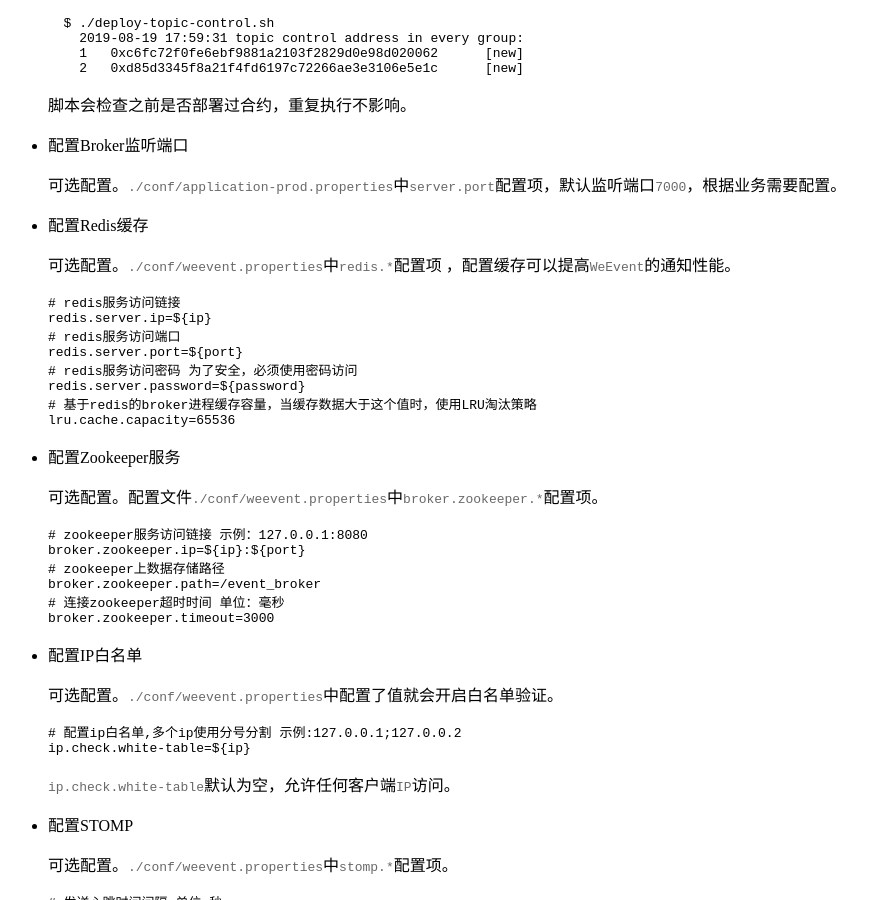
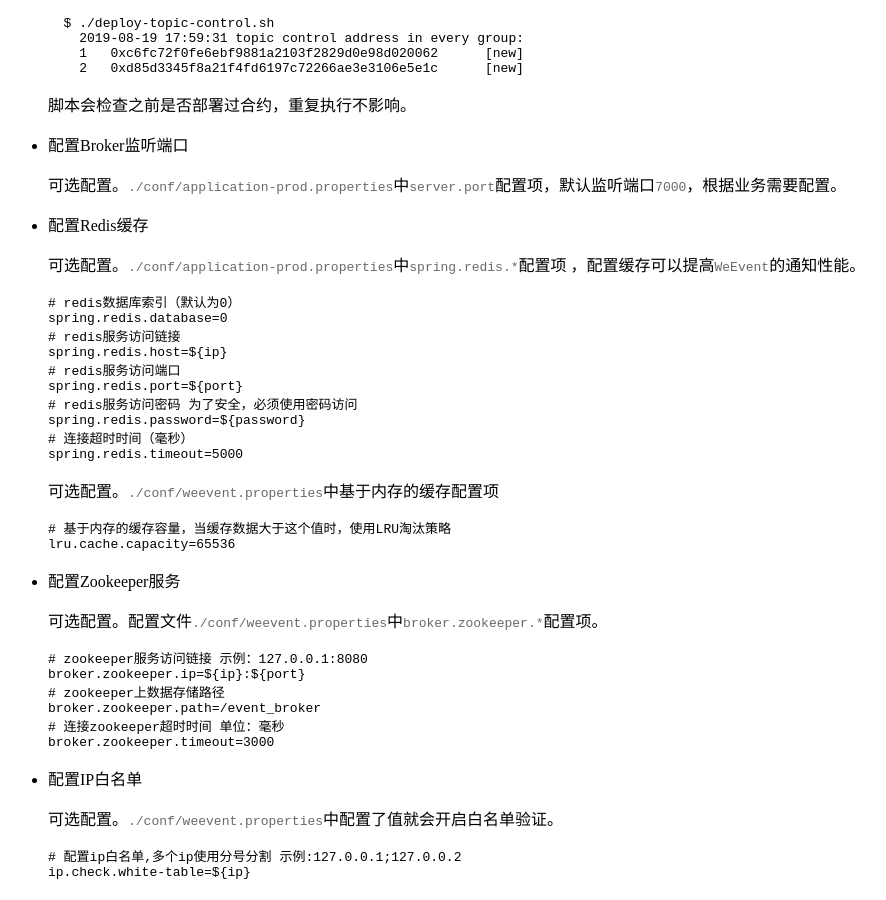
Before and after one commit to WeBankBlockchain/WeEvent-docs, a Sphinx documentation site: the page built from docs/install/module/broker.md, in a window 1280 px wide and 900 px high, scrolled down 2368 px. Shown: the whole window, without its empty margins (0-886 px from the left). Built offline with Sphinx 7.4.7 and the Read the Docs theme 2.0.0, drawn with Linux system fonts in a browser that asks for light colours.

Commit message:
use spring-boot-starter-data-redis instead of jedis

````diff
--- a/docs/install/module/broker.md
+++ b/docs/install/module/broker.md
@@ -100,16 +100,23 @@ $ tree  -L 2
 
 - 配置Redis缓存
 
-  可选配置。`./conf/weevent.properties`中`redis.*`配置项 ，配置缓存可以提高`WeEvent`的通知性能。
+  可选配置。`./conf/application-prod.properties`中`spring.redis.*`配置项 ，配置缓存可以提高`WeEvent`的通知性能。
 
   ```ini
+  # redis数据库索引（默认为0）
+  spring.redis.database=0
   # redis服务访问链接
-  redis.server.ip=${ip}
+  spring.redis.host=${ip}
   # redis服务访问端口
-  redis.server.port=${port}
+  spring.redis.port=${port}
   # redis服务访问密码 为了安全，必须使用密码访问
-  redis.server.password=${password}
-  # 基于redis的broker进程缓存容量，当缓存数据大于这个值时，使用LRU淘汰策略
+  spring.redis.password=${password}
+  # 连接超时时间（毫秒）
+  spring.redis.timeout=5000
+  ```
+  可选配置。`./conf/weevent.properties`中基于内存的缓存配置项
+  ```ini
+  # 基于内存的缓存容量，当缓存数据大于这个值时，使用LRU淘汰策略
   lru.cache.capacity=65536
   ```
 
````
